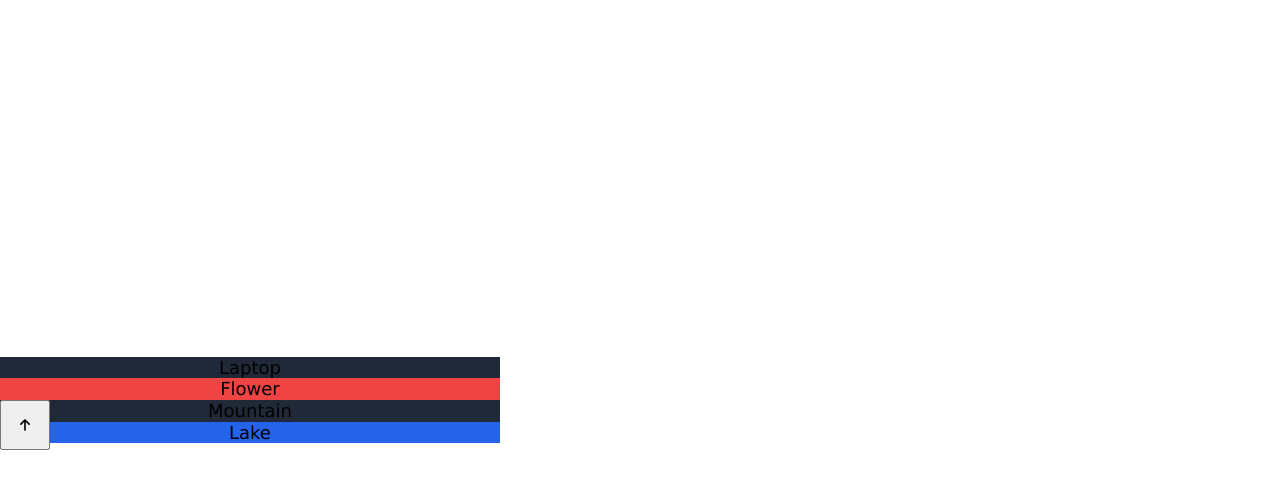
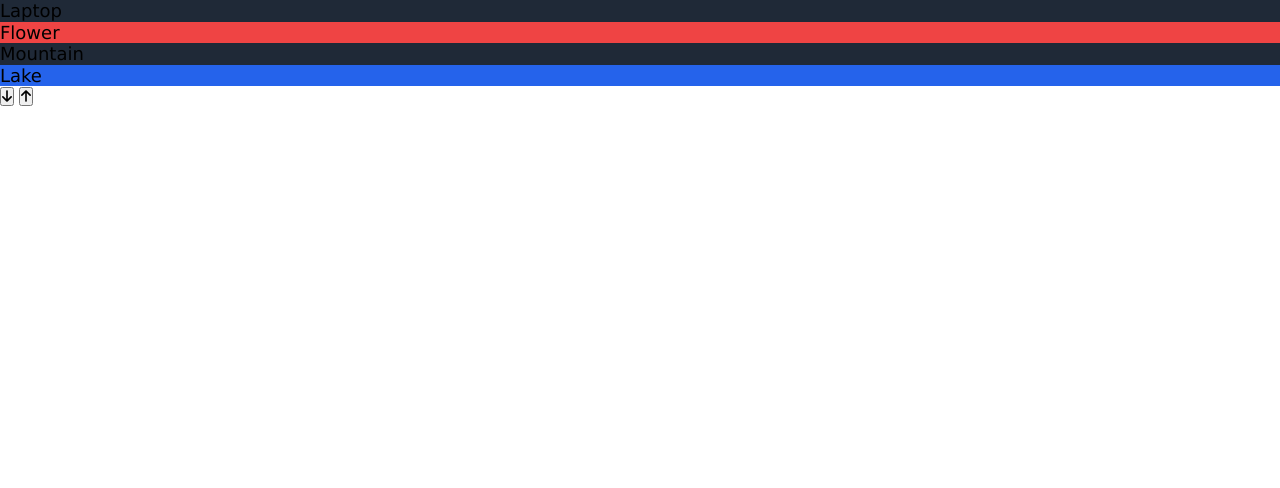
Before and after one commit to talhajan-tj/JS-Projects, a plain HTML site: page 27-Vertical Slider/index.html in a window 1280 px wide. Drawn offline with Linux system fonts and the light colour scheme; grey boxes are pictures that could not be loaded.

Commit message:
Vertical Slider

```diff
--- a/27-Vertical Slider/style.css
+++ b/27-Vertical Slider/style.css
@@ -19,7 +19,6 @@ html.dark {
 }
 img {
   display: block;
-  width: 100%;
   height: auto;
 }
 body {
@@ -50,45 +49,3 @@ p {
   font-size: 18px;
   line-height: 1.2;
 }
-
-.slider {
-  display: grid;
-  grid-template-columns: 500px 1fr;
-  align-items: center;
-  width: 100vw;
-  height: 100vh;
-}
-.slider-text,
-.slider-img {
-  position: relative;
-  text-align: center;
-  display: flex;
-  align-items: center;
-  justify-content: center;
-  flex-direction: column;
-}
-.slider-text > div {
-  width: 100%;
-  height: 100%;
-}
-.slider-img > div {
-  background-position: center;
-  background-repeat: no-repeat;
-  background-size: cover;
-  width: 100%;
-  height: 100$;
-}
-button {
-  position: absolute;
-  top: 50%;
-  width: 50px;
-  height: 50px;
-  cursor: pointer;
-}
-.slider-text button {
-  right: 0;
-  top: 58%;
-}
-.slider-img button {
-  left: 0;
-}
```
